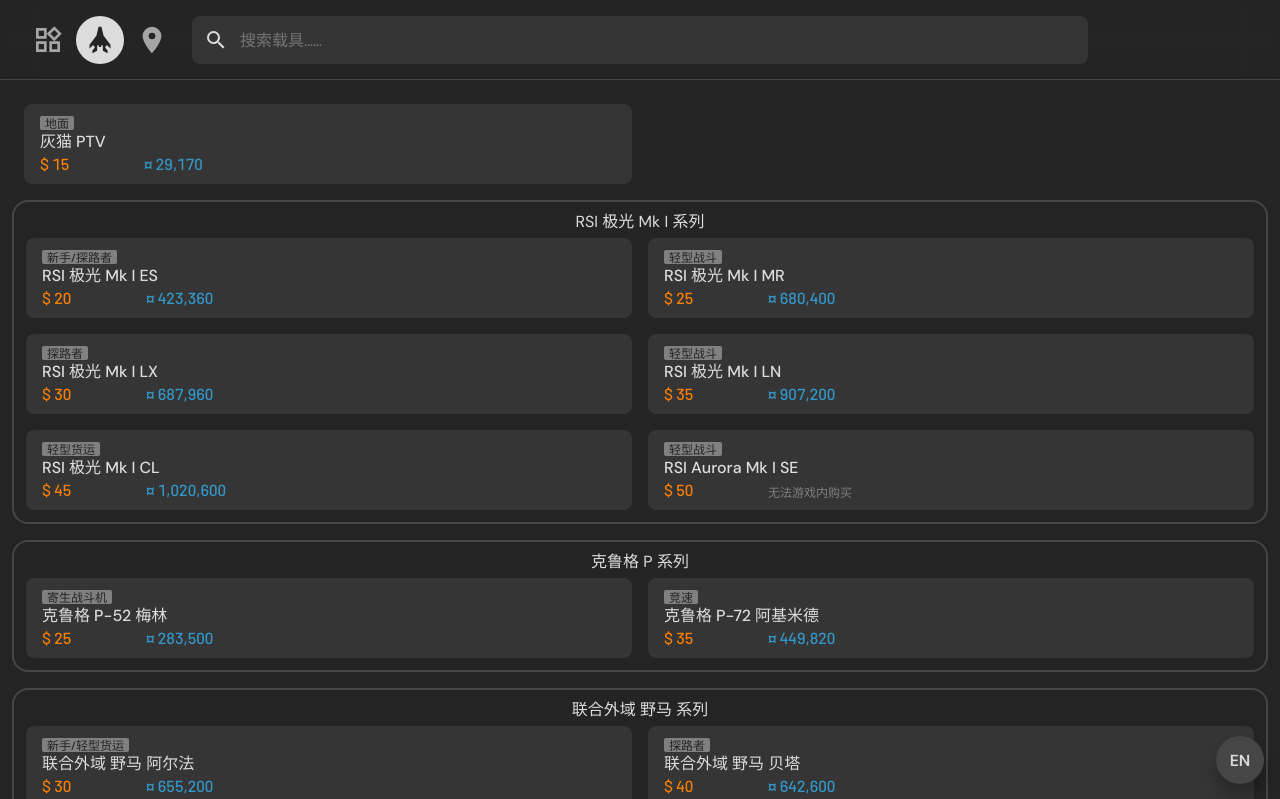
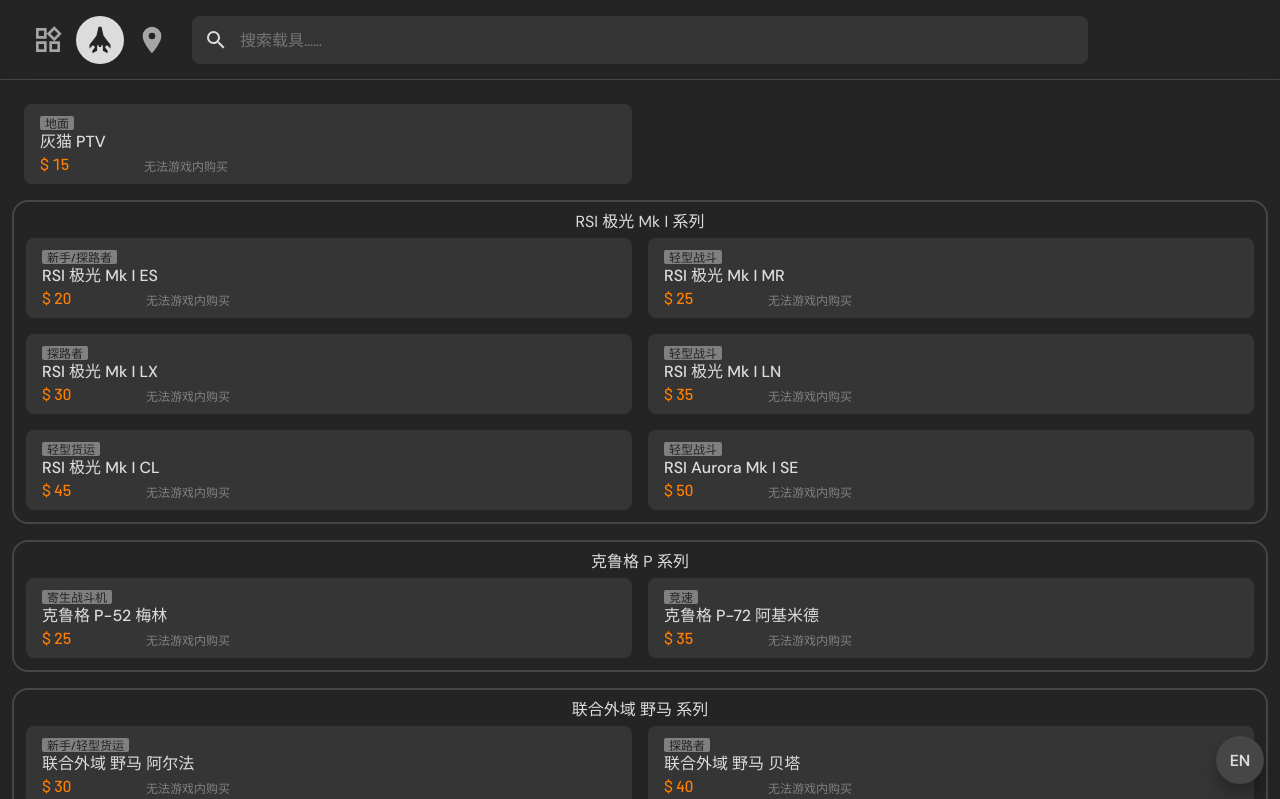
Before and after one commit to GrakePch/FSD-item-finder, a React (Vite) app: page /v in a window 1280 px wide. Shown: the top 799 px of the page. Built offline with nearby package versions, Linux system fonts and the light colour scheme; no server answers; the HTML template or start-up script is replaced by a standard one.

Commit message:
fix(vehicle): use UEX purchase prices on cards

```diff
--- a/src/pages/SearchVehicles/SearchVehicleResultList/SearchVehicleResultList.tsx
+++ b/src/pages/SearchVehicles/SearchVehicleResultList/SearchVehicleResultList.tsx
@@ -1,8 +1,11 @@
 import "./SearchVehicleResultList.css";
 import spvVehicleIndex from "../../../data/vehicles/spv_vehicle_index";
 import vehicleClassNameToSeries from "../../../data/vehicles/manual_vehicle_classname_to_series";
+import spvClassNameToUexId from "../../../data/vehicles/spv_classname_to_uex_id.json";
 import VehicleCard from "./VehicleCard/VehicleCard";
 import { useTranslation } from "react-i18next";
+import { useContext, useMemo } from "react";
+import { ContextAllData } from "../../../contexts";
 
 type seriesInfo = {
   isSeries: boolean;
@@ -14,6 +17,24 @@
 
 const SearchVehicleResultList = ({ searchName }: { searchName: string }) => {
   const { t } = useTranslation();
+  const { dictVehicles } = useContext(ContextAllData);
+
+  const uexVehicleById = useMemo(() => {
+    return Object.fromEntries(
+      Object.values(dictVehicles).map((vehicle) => [vehicle.id_vehicle, vehicle])
+    );
+  }, [dictVehicles]);
+
+  const getUexBuyPrice = (vehicle: SpvVehicleIndex) => {
+    if (Object.keys(uexVehicleById).length === 0) return undefined;
+
+    const uexId =
+      (spvClassNameToUexId as Record<string, number | null | undefined>)[
+        vehicle.ClassName
+      ];
+    const buyPrice = uexId ? uexVehicleById[uexId]?.price_min_max.buy_min : null;
+    return buyPrice && buyPrice < Infinity ? buyPrice : null;
+  };
   // Filter vehicles based on searchName (case-insensitive)
   const vehicles = spvVehicleIndex.filter((vehicle) => {
     const nameMatch = vehicle.Name.toLowerCase().includes(searchName.toLowerCase());
@@ -80,13 +101,20 @@
                   {group.vehicles
                     .sort((a, b) => (a.Store.Buy || Infinity) - (b.Store.Buy || Infinity))
                     .map((vehicle) => (
-                      <VehicleCard key={vehicle.ClassName} vehicle={vehicle} />
+                      <VehicleCard
+                        key={vehicle.ClassName}
+                        vehicle={vehicle}
+                        uexBuyPrice={getUexBuyPrice(vehicle)}
+                      />
                     ))}
                 </ul>
               </li>
             ) : (
               <li key={group.vehicles[0].ClassName} className="single-vehicle-item">
-                <VehicleCard vehicle={group.vehicles[0]} />
+                <VehicleCard
+                  vehicle={group.vehicles[0]}
+                  uexBuyPrice={getUexBuyPrice(group.vehicles[0])}
+                />
               </li>
             )
           )}
--- a/src/pages/SearchVehicles/SearchVehicleResultList/VehicleCard/VehicleCard.tsx
+++ b/src/pages/SearchVehicles/SearchVehicleResultList/VehicleCard/VehicleCard.tsx
@@ -6,9 +6,10 @@
 
 interface VehicleCardProps {
   vehicle: SpvVehicleIndex;
+  uexBuyPrice?: number | null;
 }
 
-const VehicleCard = ({ vehicle }: VehicleCardProps) => {
+const VehicleCard = ({ vehicle, uexBuyPrice }: VehicleCardProps) => {
   const { t } = useTranslation();
   const navigate = useNavigate();
 
@@ -39,11 +40,11 @@
           ) : (
             <p className="vehicle-price-USD inactive">{t("VehicleInfo.notBuyableUSD")}</p>
           )}
-          {vehicle.PU.Buy ? (
-            <p className="vehicle-price-UEC">{`¤ ${vehicle.PU.Buy.toLocaleString()}`}</p>
-          ) : (
+          {uexBuyPrice ? (
+            <p className="vehicle-price-UEC">{`¤ ${uexBuyPrice.toLocaleString()}`}</p>
+          ) : uexBuyPrice === null ? (
             <p className="vehicle-price-UEC inactive">{t("VehicleInfo.notBuyableUEC")}</p>
-          )}
+          ) : null}
         </div>
       </div>
       <VehicleImage
```
